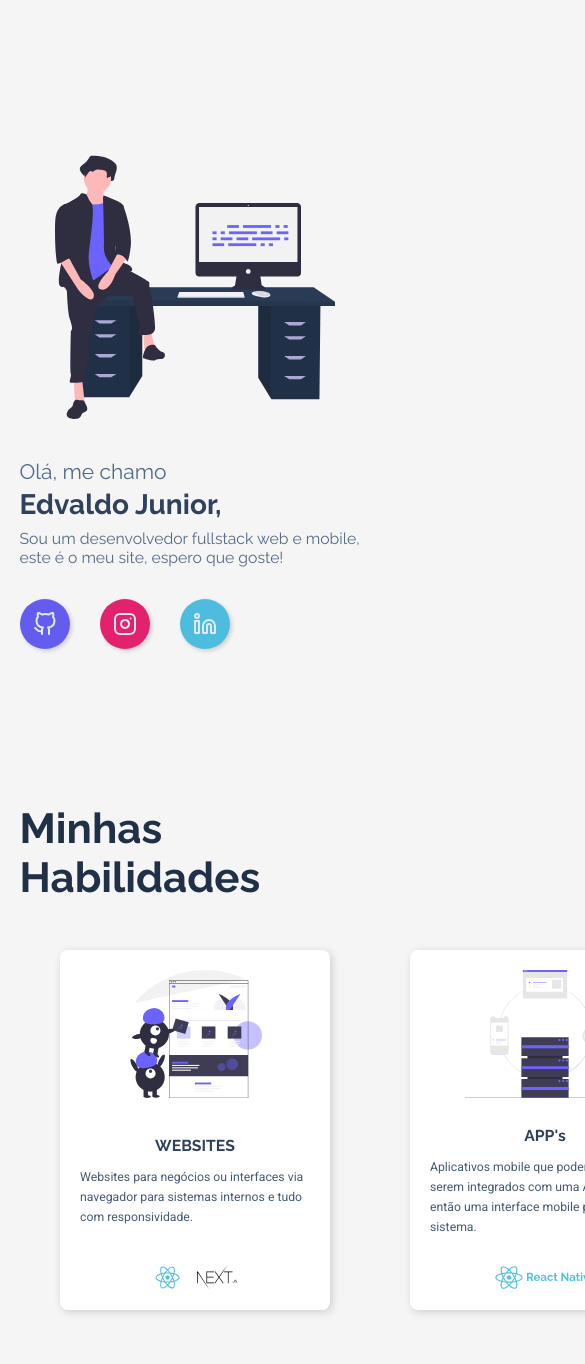
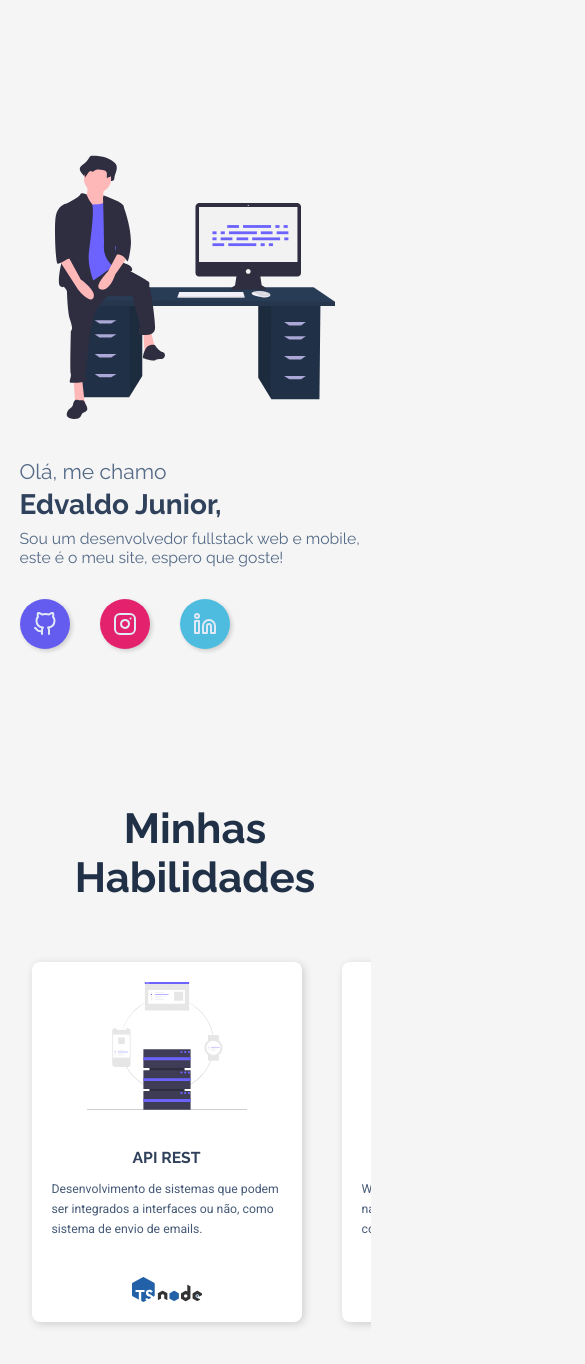
Before and after one commit to EddyPBR/eddypbr-website, a Next.js app: page / in a window 390 px wide. Shown: the top 1364 px of the page, 585 px wide, since content can reach past the window. Built offline with nearby package versions, Linux system fonts and the light colour scheme.

Commit message:
:package: Definindo responsivadade na seção de habilidades

```diff
--- a/src/pages/home.module.scss
+++ b/src/pages/home.module.scss
@@ -80,6 +80,7 @@
   & > h1 {
     font-size: 3rem;
     color: #203046;
+    text-align: center;
   }
 
   & > div {
@@ -87,9 +88,40 @@
     margin-bottom: 96px; // IF CREATE ANOTHER ELEMENT BELOW THIS;
 
     display: flex;
-    flex-direction: row;
+    flex-direction: column;
     justify-content: center;
     align-items: center;
-    gap: 80px;
+    width: 100%;
+
+    @media(max-width:1024px) {
+      display: block;
+      overflow-x: scroll;
+    }
   }
 }
+
+.listSkills {
+  display: flex;
+  flex-direction: row;
+  justify-content: center;
+  align-items: center;
+  gap: 80px;
+  width: 100%;
+
+  & > li {
+    list-style: none;
+  }
+
+  @media(max-width:1024px) {
+    flex-direction: row;
+    justify-content: flex-start;
+    margin: 12px;
+    gap: 40px;
+    width: 100%;
+    padding-right: 40px;
+
+    & > li:last-child > div {
+      margin-right: 12px;
+    }
+  }
+}
--- a/src/pages/index.tsx
+++ b/src/pages/index.tsx
@@ -34,9 +34,17 @@ export default function Home() {
       <section className={styles.skill}>
         <h1>Minhas Habilidades</h1>
         <div>
-          <SkillCard headerImage="./assets/server-ilustration.svg" title="API REST" text="Desenvolvimento de sistemas que podem ser integrados a interfaces ou não, como sistema de envio de emails." footerImage="./assets/typescript-nodejs.svg" />
-          <SkillCard headerImage="./assets/website-ilustration.svg" title="WEBSITES" text="Websites para negócios ou interfaces via navegador para sistemas internos e tudo com responsividade." footerImage="./assets/react-nextjs.svg" />
-          <SkillCard headerImage="./assets/server-ilustration.svg" title="APP's" text="Aplicativos mobile que podem ou não serem integrados com uma API, criando então uma interface mobile para o sistema." footerImage="./assets/react-native.svg" />
+          <ul className={styles.listSkills}>
+            <li>
+              <SkillCard headerImage="./assets/server-ilustration.svg" title="API REST" text="Desenvolvimento de sistemas que podem ser integrados a interfaces ou não, como sistema de envio de emails." footerImage="./assets/typescript-nodejs.svg" />
+            </li>
+            <li>
+              <SkillCard headerImage="./assets/website-ilustration.svg" title="WEBSITES" text="Websites para negócios ou interfaces via navegador para sistemas internos e tudo com responsividade." footerImage="./assets/react-nextjs.svg" />
+            </li>
+            <li>
+              <SkillCard headerImage="./assets/server-ilustration.svg" title="APP's" text="Aplicativos mobile que podem ou não serem integrados com uma API, criando então uma interface mobile para o sistema." footerImage="./assets/react-native.svg" />
+            </li>
+          </ul>
         </div>
       </section>
     </>
```
